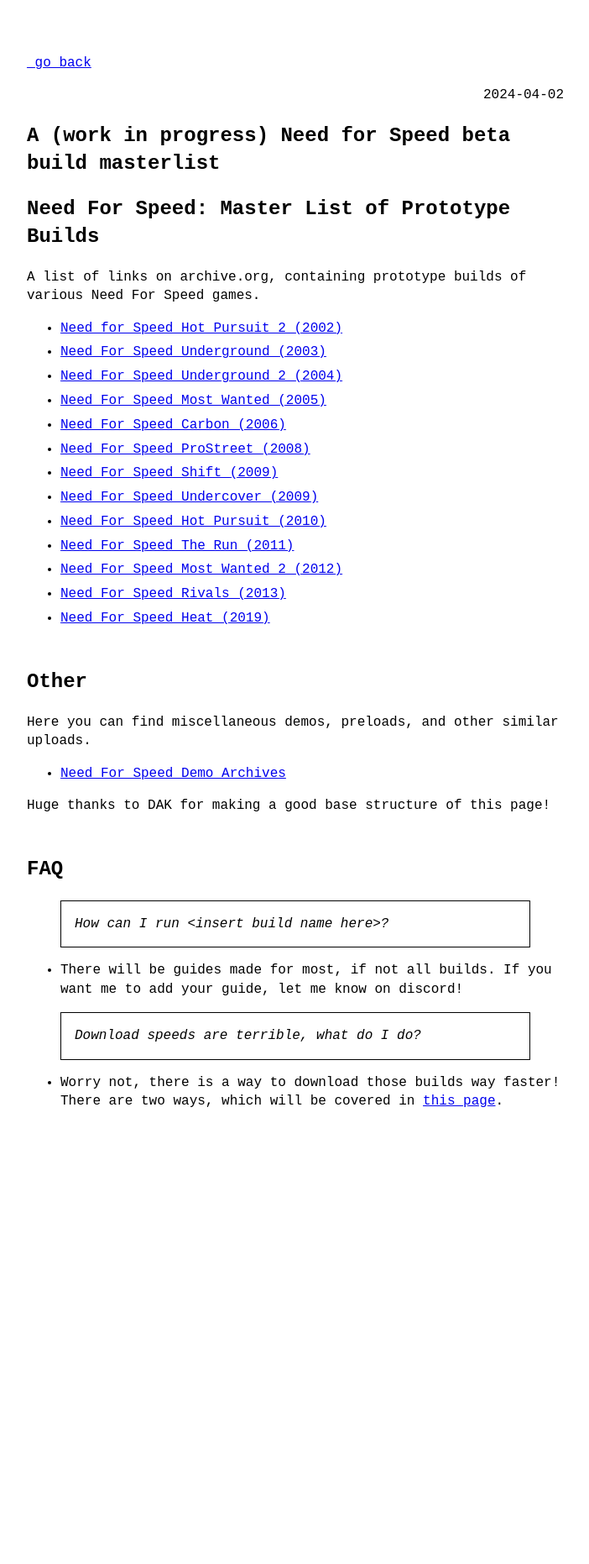
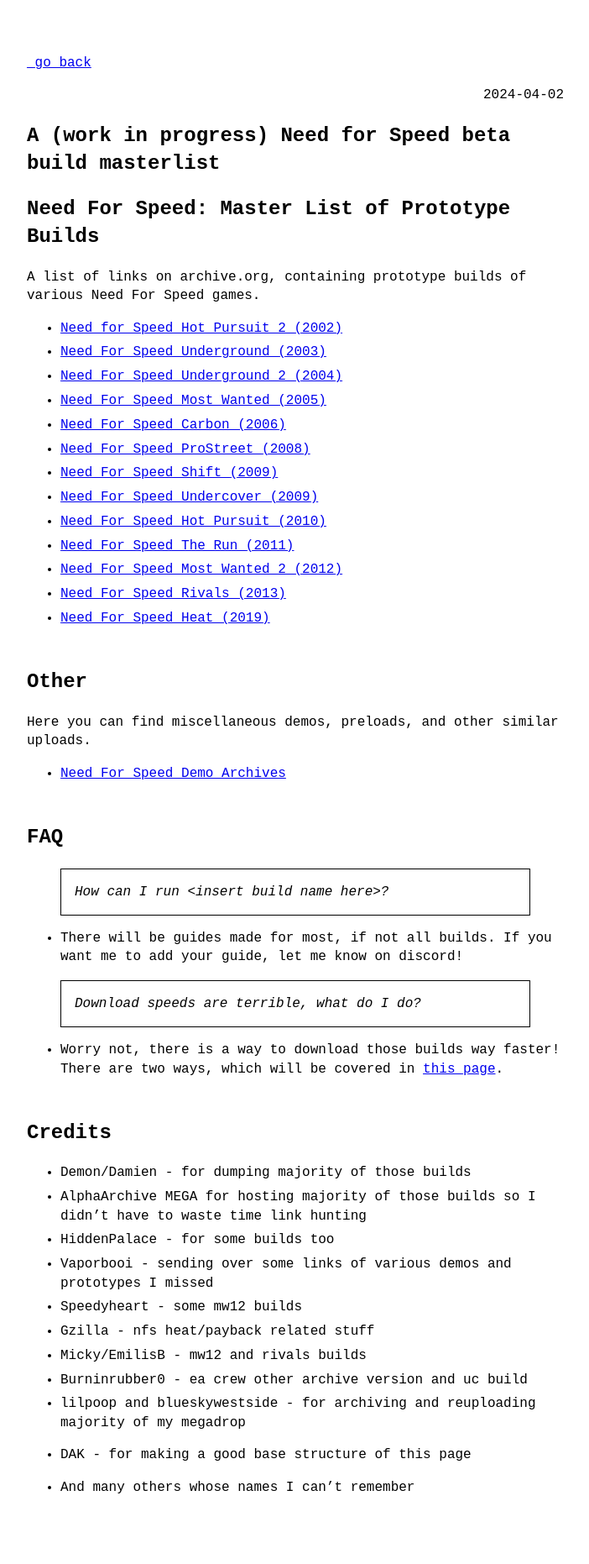
Before and after one commit to dzastsed/dzastsed.github.io, a Jekyll site: the page built from _posts/2024-04-02-nfs-builds.md, in a window 1280 px wide. Shown: the whole page at 84% size, without its empty margins (288-990 px from the left). Built offline with Jekyll 4.4.1, drawn with Linux system fonts in a browser that asks for light colours; before the commit the page ends 1402 px from its top, so only the background shows below that.

Commit message:
Add files via upload

```diff
--- a/_posts/2024-04-02-nfs-builds.md
+++ b/_posts/2024-04-02-nfs-builds.md
@@ -28,7 +28,7 @@
 
 * [Need For Speed Demo Archives](https://archive.org/details/nfs_demos)
 
-Huge thanks to DAK for making a good base structure of this page!
+
 
 ## FAQ
 
@@ -39,3 +39,18 @@
 > Download speeds are terrible, what do I do?
 
 * Worry not, there is a way to download those builds way faster! There are two ways, which will be covered in [this page](https://dzastsed.github.io/archive-org-faster-downloads.html).
+
+## Credits
+
+- Demon/Damien - for dumping majority of those builds
+- AlphaArchive MEGA for hosting majority of those builds so I didn't have to waste time link hunting
+- HiddenPalace - for some builds too
+- Vaporbooi - sending over some links of various demos and prototypes I missed
+- Speedyheart - some mw12 builds
+- Gzilla - nfs heat/payback related stuff
+- Micky/EmilisB - mw12 and rivals builds
+- Burninrubber0 - ea crew other archive version and uc build
+- lilpoop and blueskywestside - for archiving and reuploading majority of my megadrop
+- DAK - for making a good base structure of this page
+
+- And many others whose names I can't remember
```
